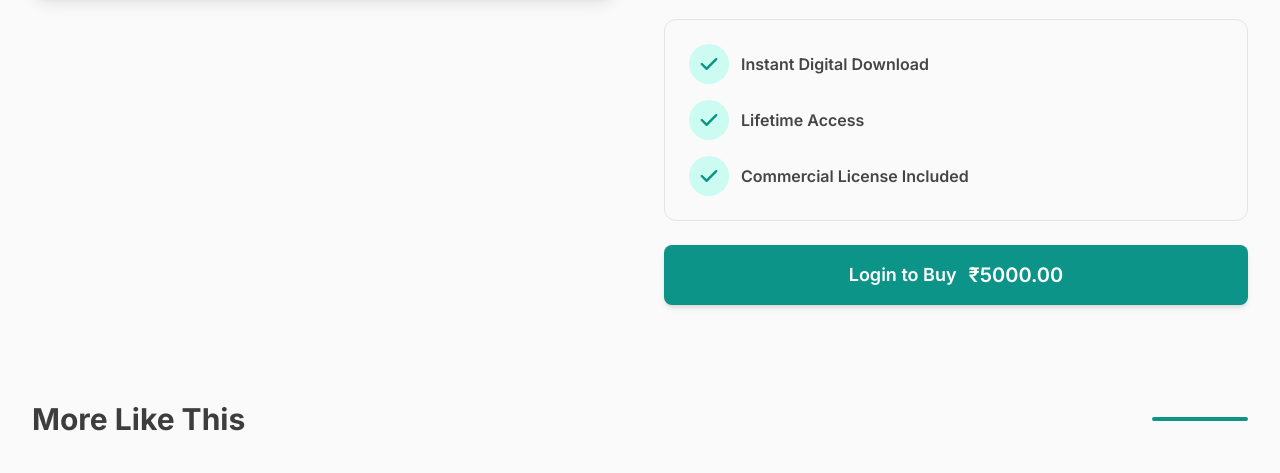
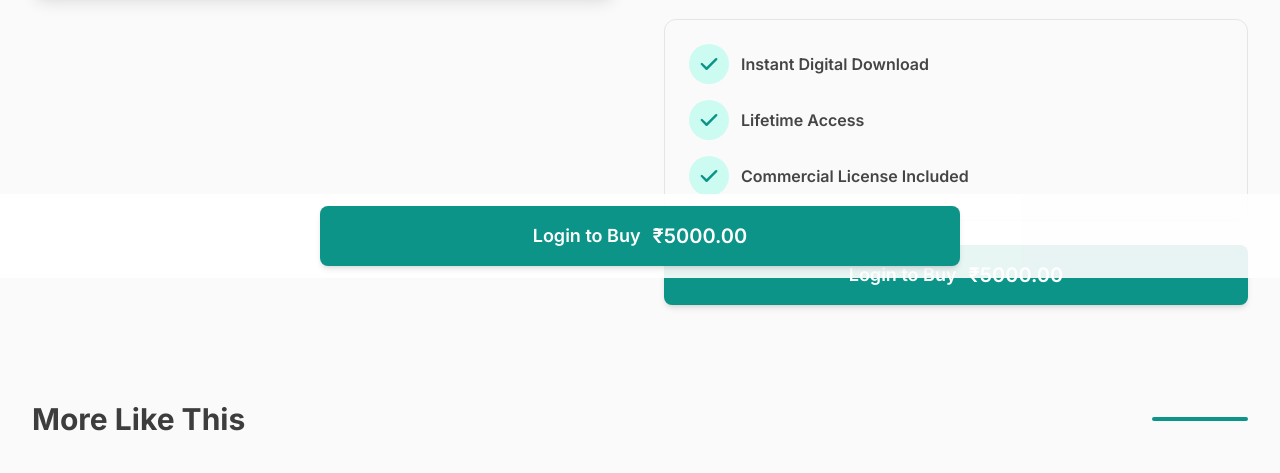
Before and after one commit to atulg-spec/sm, a Django app: page /products/google-play-protect-bypass-course/ in a window 1280 px wide. Shown: the part 522-995 px from the top of the page. Run offline with Django 4.2, Linux system fonts and the light colour scheme; data comes from the database, SQL or seed files in the repository; some libraries are stand-ins or nearby versions.

Commit message:
buttons fixed

```diff
--- a/store/templates/store/product_detail.html
+++ b/store/templates/store/product_detail.html
@@ -101,7 +101,16 @@
             <div class="space-y-4">
                 {% if product.is_free %}
                 {% if user.is_authenticated %}
-                <a href="{% url 'store:download_product' product.id %}"
+                <div class="fixed bg-white/90 bottom-0 z-10 left-0 right-0 p-3 md:px-80">
+                    <a href="{% if item.product.digital_file %}{{item.product.digital_file.url}}{% endif %}"
+                        class="btn-success w-full text-center text-lg py-4 flex items-center justify-center gap-3"><svg
+                            class="w-6 h-6" fill="none" stroke="currentColor" viewBox="0 0 24 24">
+                            <path stroke-linecap="round" stroke-linejoin="round" stroke-width="2"
+                                d="M4 16v1a3 3 0 003 3h10a3 3 0 003-3v-1m-4-4l-4 4m0 0l-4-4m4 4V4"></path>
+                        </svg>Download Free</a>
+                </div>
+
+                <a href="{% if item.product.digital_file %}{{item.product.digital_file.url}}{% endif %}"
                     class="btn-success w-full text-center text-lg py-4 flex items-center justify-center gap-3"><svg
                         class="w-6 h-6" fill="none" stroke="currentColor" viewBox="0 0 24 24">
                         <path stroke-linecap="round" stroke-linejoin="round" stroke-width="2"
@@ -123,6 +132,11 @@
                     </div>
                 </div>
                 {% else %}
+                <div class="fixed bg-white/90 bottom-0 z-10 left-0 right-0 p-3 md:px-80">
+                    <a href="{% url 'accounts:login' %}"
+                        class="btn-primary w-full text-center text-lg py-4 flex items-center justify-center gap-3"><span>Login
+                        to Download Free</span></a>
+                </div>
                 <a href="{% url 'accounts:login' %}"
                     class="btn-primary w-full text-center text-lg py-4 flex items-center justify-center gap-3"><span>Login
                         to Download Free</span></a>
@@ -133,7 +147,15 @@
                 {% endif %}
                 {% elif user.is_authenticated %}
                 {% if has_purchased %}
-                <a href="{% url 'store:download_product' product.id %}"
+                <div class="fixed bg-white/90 bottom-0 z-10 left-0 right-0 p-3 md:px-80">
+                    <a href="{% if item.product.digital_file %}{{item.product.digital_file.url}}{% endif %}"
+                        class="btn-success w-full text-center text-lg py-4 flex items-center justify-center gap-3"><svg
+                            class="w-6 h-6" fill="none" stroke="currentColor" viewBox="0 0 24 24">
+                            <path stroke-linecap="round" stroke-linejoin="round" stroke-width="2"
+                                d="M4 16v1a3 3 0 003 3h10a3 3 0 003-3v-1m-4-4l-4 4m0 0l-4-4m4 4V4"></path>
+                        </svg>Download Now</a>
+                </div>
+                <a href="{% if item.product.digital_file %}{{item.product.digital_file.url}}{% endif %}"
                     class="btn-success w-full text-center text-lg py-4 flex items-center justify-center gap-3"><svg
                         class="w-6 h-6" fill="none" stroke="currentColor" viewBox="0 0 24 24">
                         <path stroke-linecap="round" stroke-linejoin="round" stroke-width="2"
@@ -154,15 +176,26 @@
                         </div>
                     </div>
                 </div>
+
                 {% else %}
+                <div class="fixed bg-white/90 bottom-0 z-10 left-0 right-0 p-3 md:px-80">
+                    <a href="{% url 'store:buy_now' product.id %}"
+                        class="btn-primary w-full text-center text-lg py-4 flex items-center justify-center gap-3"><span>Buy
+                            Now</span><span class="text-xl">₹{{ product.price }}</span></a>
+                </div>
                 <a href="{% url 'store:buy_now' product.id %}"
-                    class="btn-primary w-full text-center text-lg py-4 flex items-center justify-center gap-3 fixed-bottom-mobile"><span>Buy
-                        Now</span><span class="text-xl">₹{{ product.price }}</span></a>
+                    class="btn-primary w-full text-center text-lg py-4 flex items-center justify-center gap-3"><span>Buy
+                    Now</span><span class="text-xl">₹{{ product.price }}</span></a>
                 {% endif %}
                 {% else %}
+                <div class="fixed bg-white/90 bottom-0 z-10 left-0 right-0 p-3 md:px-80">
+                    <a href="{% url 'accounts:login' %}"
+                        class="btn-primary w-full text-center text-lg py-4 flex items-center justify-center gap-3"><span>Login
+                            to Buy</span><span class="text-xl">₹{{ product.price }}</span></a>
+                </div>
                 <a href="{% url 'accounts:login' %}"
-                    class="btn-primary w-full text-center text-lg py-4 flex items-center justify-center gap-3 fixed-bottom-mobile"><span>Login
-                        to Buy</span><span class="text-xl">₹{{ product.price }}</span></a>
+                    class="btn-primary w-full text-center text-lg py-4 flex items-center justify-center gap-3"><span>Login
+                    to Buy</span><span class="text-xl">₹{{ product.price }}</span></a>
                 {% endif %}
             </div>
         </div>
@@ -204,7 +237,7 @@
 
 <style>
 @media (max-width: 768px) {
-    .fixed-bottom-mobile {
+     {
         position: fixed;
         bottom: 0;
         left: 0;
```
